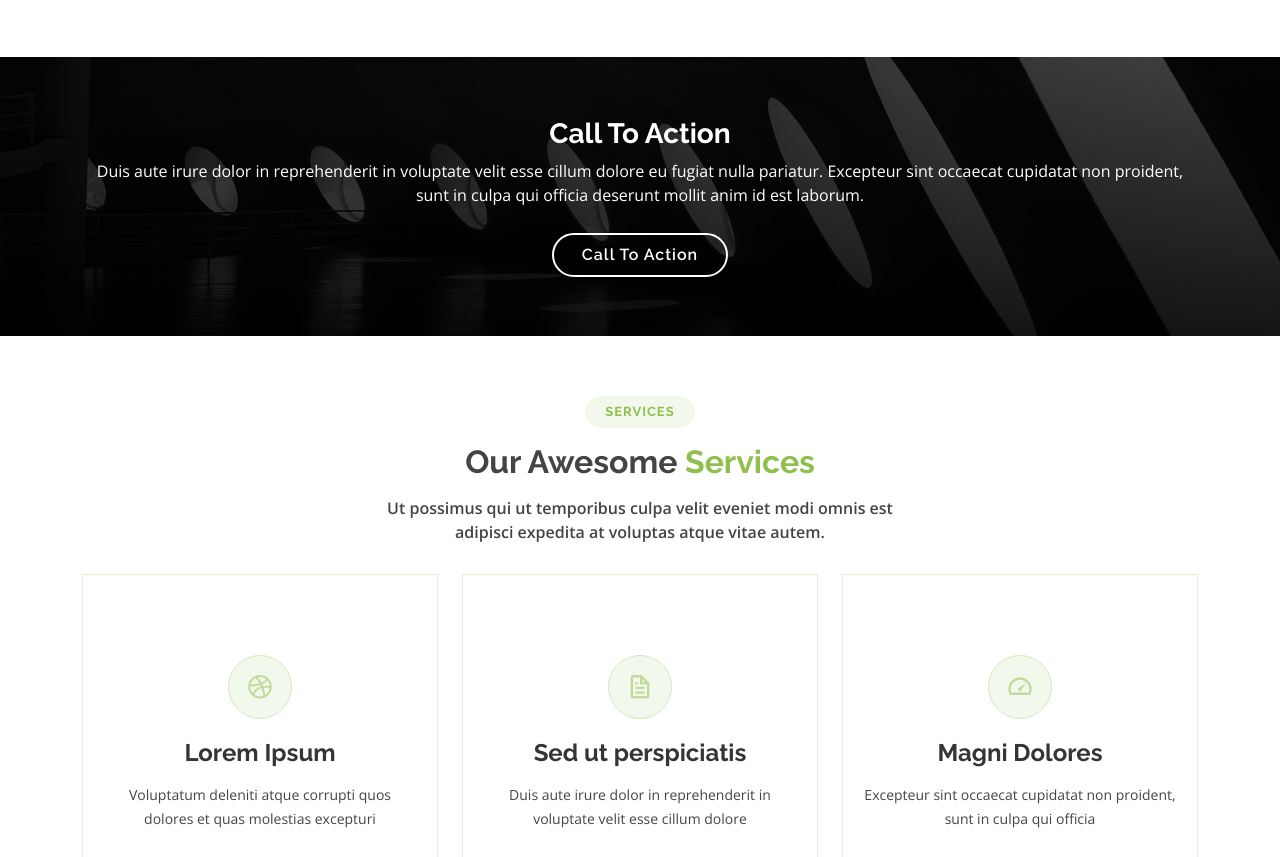
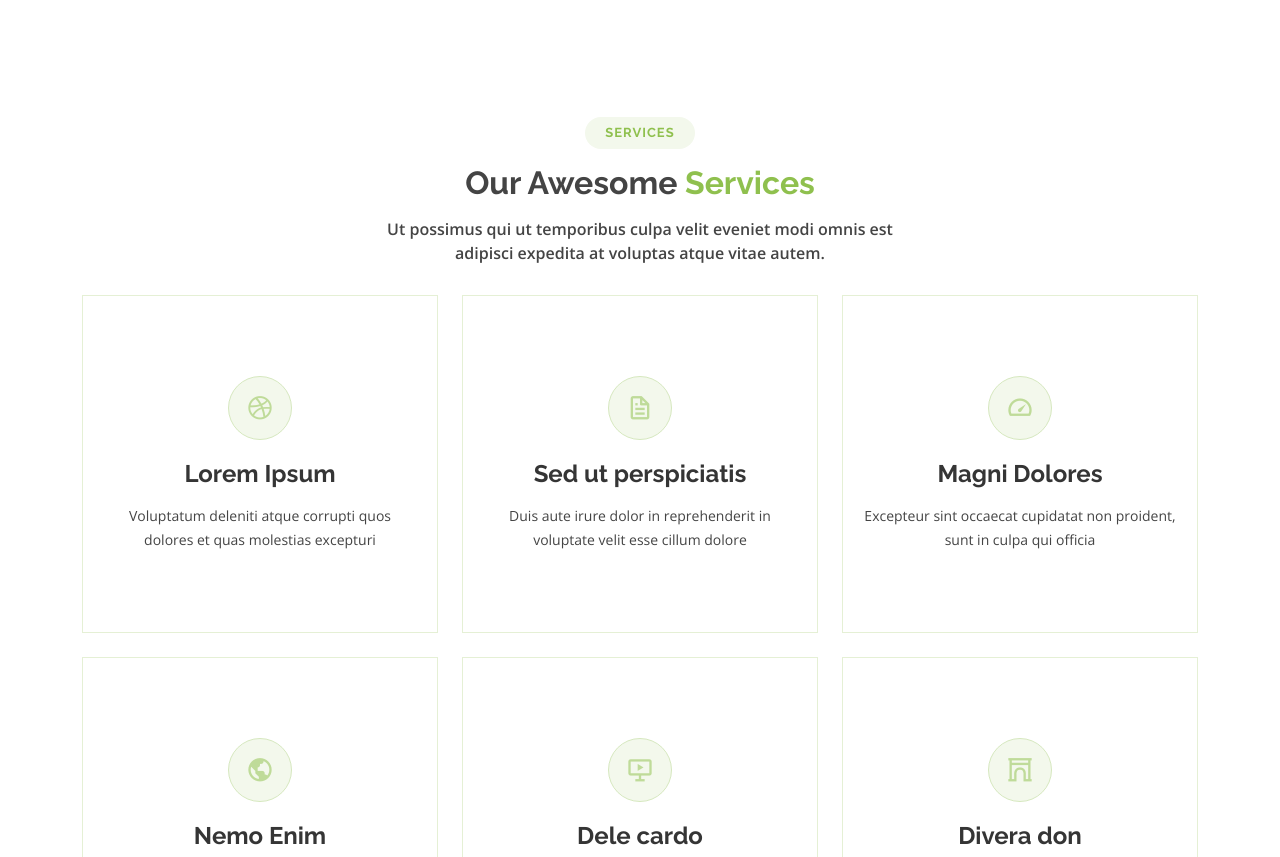
Before and after one commit to ankannath-2014/Badra_Agragami, a plain HTML site: page index.html in a window 1280 px wide. Shown: the part 2553-3410 px from the top of the page. Drawn offline with nearby package versions, Linux system fonts and the light colour scheme.

Commit message:
removed call to action

```diff
--- a/index.html
+++ b/index.html
@@ -235,19 +235,6 @@
 
       </div>
     </section><!-- End Counts Section -->
-
-    <!-- ======= Cta Section ======= -->
-    <section id="cta" class="cta">
-      <div class="container" data-aos="zoom-in">
-
-        <div class="text-center">
-          <h3>Call To Action</h3>
-          <p> Duis aute irure dolor in reprehenderit in voluptate velit esse cillum dolore eu fugiat nulla pariatur. Excepteur sint occaecat cupidatat non proident, sunt in culpa qui officia deserunt mollit anim id est laborum.</p>
-          <a class="cta-btn" href="#">Call To Action</a>
-        </div>
-
-      </div>
-    </section><!-- End Cta Section -->
 
     <!-- ======= Services Section ======= -->
     <section id="services" class="services">
@@ -833,7 +820,7 @@
           <a href="mailto:badraagragami@gmail.com" class="Gmail"><i class="bx bxl-gmail"></i></a>
           <a href="https://www.facebook.com/profile.php?id=100087487246551&mibextid=ZbWKwL" target = "_blank" class="facebook"><i class="bx bxl-facebook"></i></a>
           <a href="https://instagram.com/badra_agragami?igshid=NTdlMDg3MTY=" target = "_blank" instagram"><i class="bx bxl-instagram"></i></a>
-          <a href="https://wa.me/9830414715" target="_blank" class="whatsapp"><i class="bx bxl-whatsapp"></i></a>
+          <a href="https://wa.me/8697211694" target="_blank" class="whatsapp"><i class="bx bxl-whatsapp"></i></a>
 
         </div>
 
```
